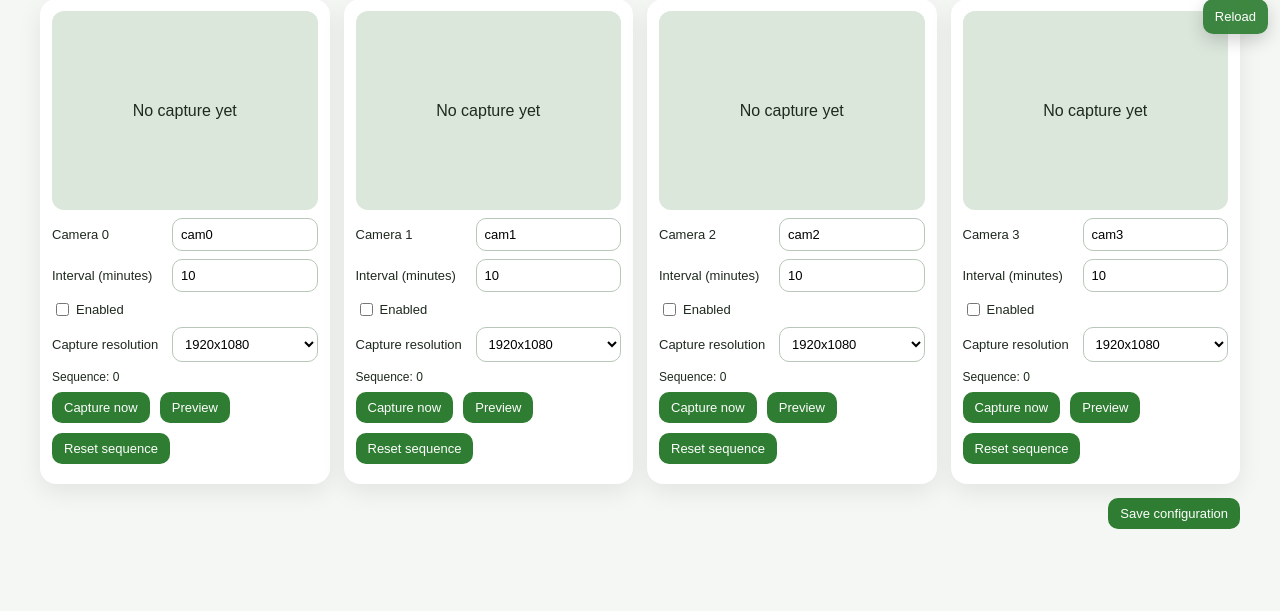
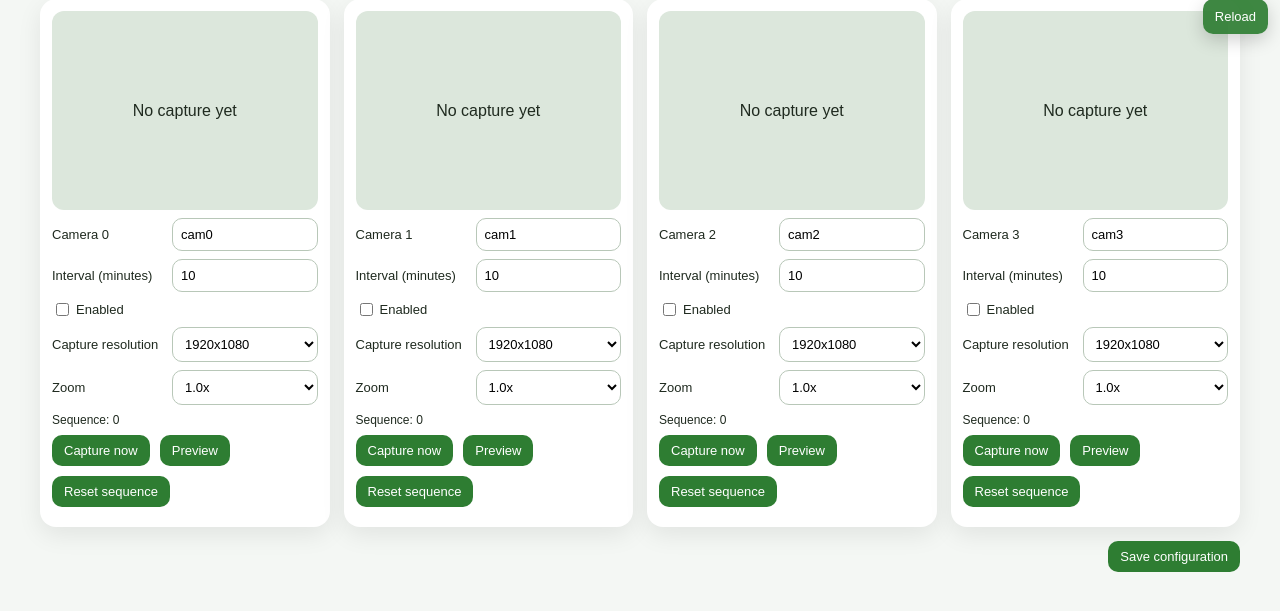
Before and after one commit to rjpg/photo-plant, a Flask app: page / in a window 1280 px wide. Shown: the part 13-624 px from the top of the page. Run offline with Flask 3, Linux system fonts and the light colour scheme.

Commit message:
Add per-camera zoom configuration

```diff
--- a/app.py
+++ b/app.py
@@ -24,6 +24,13 @@ CAPTURE_RESOLUTIONS = {
     "640x480": (640, 480),
 }
 DEFAULT_CAPTURE_RESOLUTION = "1920x1080"
+ZOOM_LEVELS = {
+    "1.0x": 1.0,
+    "1.25x": 1.25,
+    "1.5x": 1.5,
+    "2.0x": 2.0,
+}
+DEFAULT_ZOOM_LEVEL = "1.0x"
 PREVIEW_CARD_WIDTH = 640
 PREVIEW_CARD_HEIGHT = 480
 PREVIEW_MODAL_WIDTH = 960
@@ -37,6 +44,7 @@ class CameraConfig:
     enabled: bool = False
     sequence: int = 0
     capture_resolution: str = DEFAULT_CAPTURE_RESOLUTION
+    zoom_level: str = DEFAULT_ZOOM_LEVEL
 
 
 def ensure_dirs() -> None:
@@ -120,7 +128,26 @@ def normalize_capture_resolution(value: str | None) -> str:
     return value if value in CAPTURE_RESOLUTIONS else DEFAULT_CAPTURE_RESOLUTION
 
 
-def capture_image(camera_id: int, output_path: Path, width: int, height: int) -> subprocess.CompletedProcess:
+def normalize_zoom_level(value: str | None) -> str:
+    return value if value in ZOOM_LEVELS else DEFAULT_ZOOM_LEVEL
+
+
+def roi_for_zoom(zoom_level: str | None) -> str | None:
+    zoom = ZOOM_LEVELS[normalize_zoom_level(zoom_level)]
+    if zoom <= 1:
+        return None
+    size = 1 / zoom
+    offset = (1 - size) / 2
+    return f"{offset:.6f},{offset:.6f},{size:.6f},{size:.6f}"
+
+
+def add_roi_argument(cmd: list[str], zoom_level: str | None) -> None:
+    roi = roi_for_zoom(zoom_level)
+    if roi:
+        cmd.extend(["--roi", roi])
+
+
+def capture_image(camera_id: int, output_path: Path, width: int, height: int, zoom_level: str | None = None) -> subprocess.CompletedProcess:
     cmd = [
         "rpicam-still",
         "--camera",
@@ -135,6 +162,7 @@ def capture_image(camera_id: int, output_path: Path, width: int, height: int) ->
         "-o",
         str(output_path),
     ]
+    add_roi_argument(cmd, zoom_level)
     return subprocess.run(cmd, capture_output=True, text=True)
 
 
@@ -146,7 +174,7 @@ def capture_preview(camera_id: int) -> tuple[bool, str | None]:
     return True, None
 
 
-def preview_stream_frames(camera_id: int, width: int, height: int):
+def preview_stream_frames(camera_id: int, width: int, height: int, zoom_level: str | None):
     cmd = [
         "rpicam-vid",
         "--camera",
@@ -163,6 +191,7 @@ def preview_stream_frames(camera_id: int, width: int, height: int):
         "--output",
         "-",
     ]
+    add_roi_argument(cmd, zoom_level)
     process = subprocess.Popen(cmd, stdout=subprocess.PIPE, stderr=subprocess.PIPE)
     buffer = b""
 
@@ -210,7 +239,7 @@ def capture_sequence(camera_id: int, config: dict) -> tuple[bool, str | None, st
     output_path = capture_directory(camera["prefix"]) / filename
     resolution = normalize_capture_resolution(camera.get("capture_resolution"))
     width, height = CAPTURE_RESOLUTIONS[resolution]
-    result = capture_image(camera_id, output_path, width, height)
+    result = capture_image(camera_id, output_path, width, height, camera.get("zoom_level"))
     if result.returncode != 0:
         camera["sequence"] -= 1
         error_msg = result.stderr or result.stdout or f"rpicam-still exited with code {result.returncode}"
@@ -285,6 +314,7 @@ def index():
                 "enabled": camera["enabled"],
                 "sequence": camera["sequence"],
                 "capture_resolution": normalize_capture_resolution(camera.get("capture_resolution")),
+                "zoom_level": normalize_zoom_level(camera.get("zoom_level")),
                 "latest_capture": latest_capture_name(camera["prefix"]),
             }
         )
@@ -292,6 +322,7 @@ def index():
         "index.html",
         cameras=cameras,
         capture_resolutions=list(CAPTURE_RESOLUTIONS.keys()),
+        zoom_levels=list(ZOOM_LEVELS.keys()),
     )
 
 
@@ -304,10 +335,12 @@ def update_config():
         interval = request.form.get(f"interval_{camera_id}", "10").strip()
         enabled = request.form.get(f"enabled_{camera_id}") == "on"
         capture_resolution = request.form.get(f"capture_resolution_{camera_id}", DEFAULT_CAPTURE_RESOLUTION)
+        zoom_level = request.form.get(f"zoom_level_{camera_id}", DEFAULT_ZOOM_LEVEL)
         config["cameras"][key]["prefix"] = prefix
         config["cameras"][key]["interval_minutes"] = parse_interval_minutes(interval)
         config["cameras"][key]["enabled"] = enabled
         config["cameras"][key]["capture_resolution"] = normalize_capture_resolution(capture_resolution)
+        config["cameras"][key]["zoom_level"] = normalize_zoom_level(zoom_level)
     config["config_revision"] = int(config.get("config_revision", 0)) + 1
     save_config(config)
     return redirect(url_for("index"))
@@ -336,6 +369,8 @@ def preview(camera_id: int):
 
 @app.get("/preview-stream/<int:camera_id>")
 def preview_stream(camera_id: int):
+    config = load_config()
+    camera = config["cameras"][str(camera_id)]
     mode = request.args.get("mode", "card")
     if mode == "modal":
         width = PREVIEW_MODAL_WIDTH
@@ -345,7 +380,7 @@ def preview_stream(camera_id: int):
         height = PREVIEW_CARD_HEIGHT
 
     return Response(
-        preview_stream_frames(camera_id, width, height),
+        preview_stream_frames(camera_id, width, height, camera.get("zoom_level")),
         mimetype="multipart/x-mixed-replace; boundary=frame",
     )
 
@@ -380,6 +415,7 @@ def latest_captures():
             "enabled": camera["enabled"],
             "interval_minutes": camera["interval_minutes"],
             "capture_resolution": normalize_capture_resolution(camera.get("capture_resolution")),
+            "zoom_level": normalize_zoom_level(camera.get("zoom_level")),
         }
     return jsonify({
         "config_revision": int(config.get("config_revision", 0)),
--- a/templates/index.html
+++ b/templates/index.html
@@ -38,6 +38,15 @@
             <select name="capture_resolution_{{ camera.id }}">
               {% for resolution in capture_resolutions %}
               <option value="{{ resolution }}" {% if camera.capture_resolution == resolution %}selected{% endif %}>{{ resolution }}</option>
+              {% endfor %}
+            </select>
+          </label>
+
+          <label class="field-row">
+            <span>Zoom</span>
+            <select name="zoom_level_{{ camera.id }}">
+              {% for zoom_level in zoom_levels %}
+              <option value="{{ zoom_level }}" {% if camera.zoom_level == zoom_level %}selected{% endif %}>{{ zoom_level }}</option>
               {% endfor %}
             </select>
           </label>
@@ -121,6 +130,7 @@
             const intervalInput = document.querySelector(`input[name="interval_${cameraId}"]`)
             const enabledInput = document.querySelector(`input[name="enabled_${cameraId}"]`)
             const resolutionInput = document.querySelector(`select[name="capture_resolution_${cameraId}"]`)
+            const zoomInput = document.querySelector(`select[name="zoom_level_${cameraId}"]`)
 
             if (configRevisionChanged) {
               if (prefixInput) {
@@ -134,6 +144,9 @@
               }
               if (resolutionInput) {
                 resolutionInput.value = data.capture_resolution
+              }
+              if (zoomInput) {
+                zoomInput.value = data.zoom_level
               }
             }
 
@@ -172,9 +185,11 @@
           const interval = document.querySelector(`input[name="interval_${id}"]`).value
           const enabled = document.querySelector(`input[name="enabled_${id}"]`).checked
           const captureResolution = document.querySelector(`select[name="capture_resolution_${id}"]`).value
+          const zoomLevel = document.querySelector(`select[name="zoom_level_${id}"]`).value
           formData.append(`prefix_${id}`, prefix)
           formData.append(`interval_${id}`, interval)
           formData.append(`capture_resolution_${id}`, captureResolution)
+          formData.append(`zoom_level_${id}`, zoomLevel)
           if (enabled) {
             formData.append(`enabled_${id}`, 'on')
           }
```
